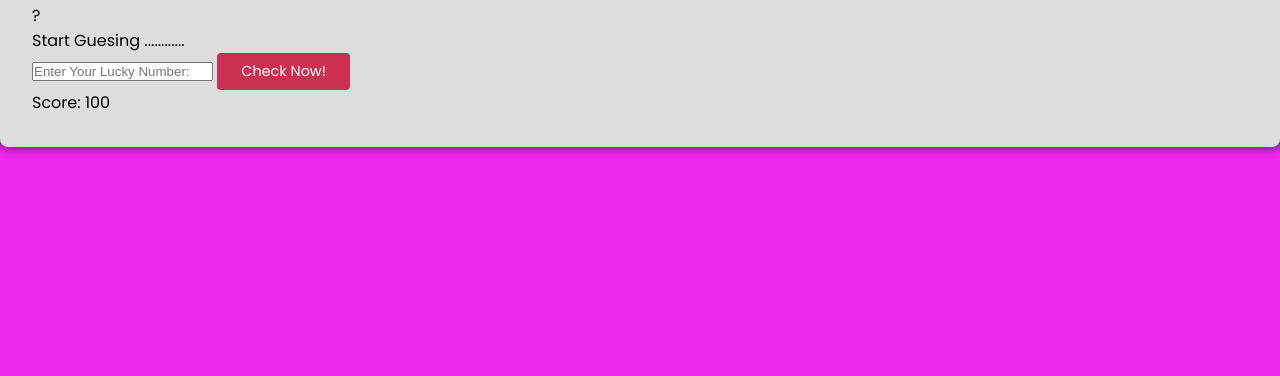
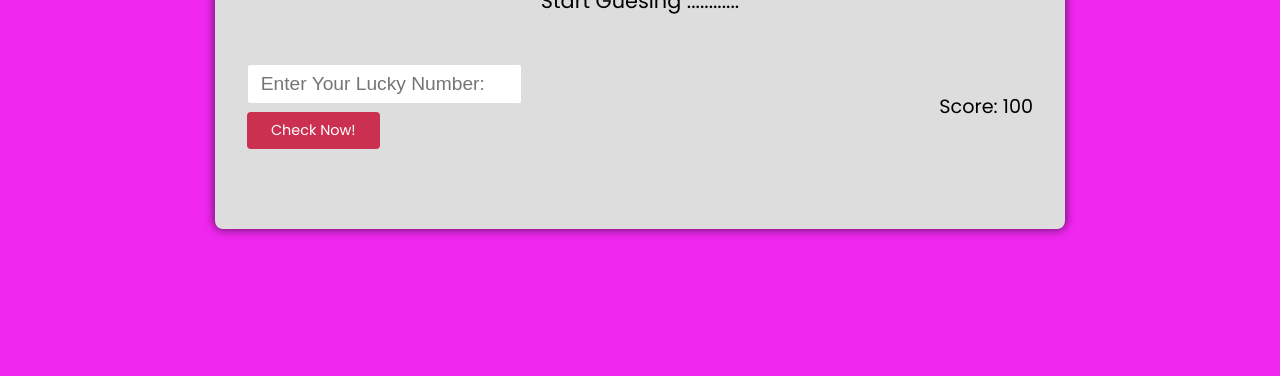
Before and after one commit to de-scientist/number_guessing_game, a website built with Vite: page index.html in a window 1280 px wide. Shown: the part 424-800 px from the top of the page. Built offline with nearby package versions, Linux system fonts and the light colour scheme.

Commit message:
add more content to the game like high score

```diff
--- a/index.html
+++ b/index.html
@@ -9,7 +9,7 @@
   </head>
   <body>
     <div class="container">
-      <div class="container-wrapper">
+      <div class="container_wrapper">
         <button type="button" class="btn btn_again">Play Again</button>
         <p>Between 1 and 100</p>
       </div>
--- a/src/style.css
+++ b/src/style.css
@@ -17,7 +17,7 @@ body {
 }
 
 .container {
-  max-width: 85rem;
+  max-width: 850px;
   width: 100%;
   box-shadow: 0 0 0.5rem 0.1rem rgba(0, 0, 0, 0.5);
   padding: 2rem;
@@ -55,3 +55,44 @@ body {
   font-size: 3rem;
   margin: 1rem 0;
 }
+
+.hide_num {
+  text-align: center;
+  font-size: 3rem;
+  background-color: #cb3050;
+  border-radius: 4px;
+  width: 25%;
+  margin: 0 auto;
+  color: #fff;
+}
+
+.message {
+  text-align: center;
+  font-size: 1.3rem;
+  margin: 1rem 0;
+}
+
+.number_data {
+  display: flex;
+  justify-content: space-between;
+  align-items: center;
+  margin: 3rem 0;
+}
+
+.number_data input {
+  outline: none;
+  border: none;
+  border-radius: 3px;
+  padding: 0.5rem 0.8rem;
+  font-size: 1.2rem;
+  border: 1px solid #ddd;
+}
+
+.number_data button {
+  margin-top: 0.5rem;
+  display: block;
+}
+
+.content {
+  font-size: 1.2rem;
+}
```
